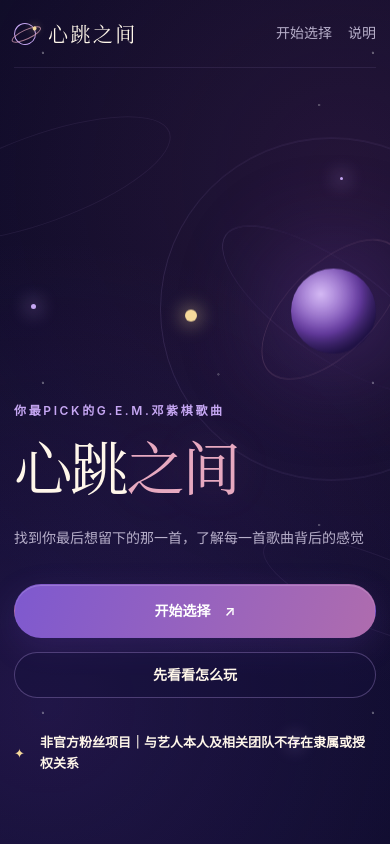
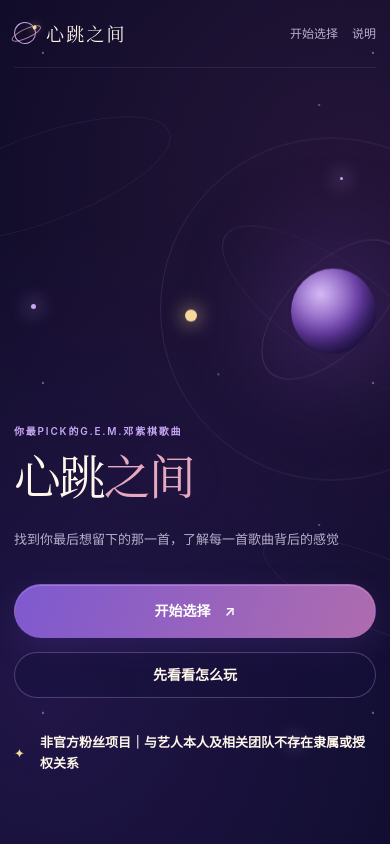
Before and after one commit to RobertLianGit/gempick, a Next.js app: page / in a window 390 px wide. Shown: the top 844 px of the page. Built offline with nearby package versions, Linux system fonts and the light colour scheme.

Commit message:
Refine mobile typography

```diff
--- a/app/globals.css
+++ b/app/globals.css
@@ -16,7 +16,7 @@
 }
 
 * { box-sizing: border-box; }
-html { scroll-behavior: smooth; }
+html { scroll-behavior: smooth; -webkit-text-size-adjust: 100%; text-size-adjust: 100%; }
 body {
   margin: 0;
   min-width: 320px;
@@ -468,12 +468,16 @@
 @media (max-width: 680px) {
   .page-shell, .site-header, .site-footer { width: min(100% - 28px, 1180px); }
   .site-header { height: 68px; }
-  .site-nav { gap: 16px; }
+  .brand { font-size: 18px; gap: 10px; }
+  .site-nav { gap: 14px; font-size: 12px; }
   .site-nav a:nth-child(2) { display: none; }
   .hero { min-height: calc(100svh - 68px); padding: 50px 0 70px; align-items: end; }
-  .hero h1 { font-size: clamp(50px,15vw,68px); }
-  .hero-lead { font-size: 14px; line-height: 1.8; }
+  .hero h1 { font-size: clamp(42px,12vw,54px); }
+  .hero-lead { font-size: 13px; line-height: 1.75; }
   .hero-orbit { width: 88vw; right: -35%; top: 32%; }
+  .eyebrow { margin-bottom: 10px; font-size: 10px; letter-spacing: .18em; }
+  .section-heading h2, .result-preview-copy h2 { font-size: 32px; }
+  .promise-section h2 { font-size: 32px; }
   .button-row { flex-direction: column; align-items: stretch; }
   .button-row .button { width: 100%; }
   .steps-grid, .album-grid, .prose-grid, .skeleton-grid { grid-template-columns: 1fr; }
@@ -488,7 +492,8 @@
   .preview-route { gap: 7px; }
   .flow-page, .prose-page { padding-top: 55px; }
   .flow-header { margin-bottom: 38px; }
-  .flow-header h1 { font-size: 40px; }
+  .flow-header h1 { font-size: 34px; line-height: 1.28; }
+  .flow-header > p:last-child { font-size: 13px; }
   .top-action-panel { align-items: stretch; flex-direction: column; gap: 18px; padding: 20px; }
   .top-action-buttons { align-items: stretch; flex-direction: column-reverse; }
   .top-action-buttons .button, .wildcard-action-panel > .button { width: 100%; }
@@ -509,39 +514,68 @@
   .inline-heading { align-items: flex-start; flex-direction: column; gap: 10px; }
   .bracket-actions { flex-direction: column-reverse; }
   .bracket-actions .button { width: 100%; }
-  .duel-heading { padding: 34px 0 28px; }
-  .duel-stage { grid-template-columns: 1fr; gap: 12px; }
-  .duel-card { min-height: auto; width: 100%; padding: 20px; display: flex; align-items: stretch; text-align: left; }
-  .card-orbit { width: 120px; height: 60px; right: -20px; top: 15px; }
+  .progress-wrap { margin-top: 24px; }
+  .progress-copy { font-size: 9px; }
+  .duel-heading { padding: 22px 0 18px; }
+  .duel-heading h1 { font-size: 24px; line-height: 1.35; }
+  .duel-stage { grid-template-columns: 1fr; gap: 10px; }
+  .duel-card { min-height: auto; width: 100%; padding: 16px; border-radius: 22px; display: flex; align-items: stretch; text-align: left; }
+  .card-orbit { width: 106px; height: 53px; right: -20px; top: 13px; }
   .duel-card-copy { margin: 0; z-index: 2; }
-  .duel-card-copy .eyebrow { margin-bottom: 8px; }
-  .duel-card h2 { font-size: 28px; }
+  .duel-card-copy .eyebrow { margin-bottom: 6px; font-size: 10px; letter-spacing: .16em; }
+  .duel-card h2 { font-size: 24px; line-height: 1.25; }
+  .track-en { margin: 4px 0; font-size: 10px; }
+  .track-story { margin: 16px 0 14px; padding: 13px 10px; }
+  .track-story > span { font-size: 8px; margin-bottom: 5px; }
+  .track-story > p { font-size: 13px; line-height: 1.68; }
+  .track-story details { margin-top: 10px; font-size: 10px; }
+  .track-story details p { font-size: 10px; line-height: 1.6; }
   .duel-card-actions { align-items: stretch; width: 100%; }
   .duel-card-actions .button, .listen-button { width: 100%; max-width: none; }
-  .duel-listen-guide { align-items: flex-start; border-radius: 18px; }
-  .versus { height: 30px; }
+  .duel-card-actions .button { min-height: 46px; font-size: 13px; }
+  .listen-button { padding: 8px 10px; }
+  .listen-button > span:first-child { width: 30px; height: 30px; flex-basis: 30px; }
+  .listen-button strong { font-size: 10px; }
+  .listen-button small { font-size: 8px; }
+  .duel-listen-guide { margin: -4px auto 18px; padding: 9px 12px; gap: 9px; align-items: flex-start; border-radius: 16px; }
+  .duel-listen-guide strong { font-size: 10px; }
+  .duel-listen-guide small { font-size: 8px; }
+  .versus { height: 28px; }
   .versus::before { top: 50%; left: 12%; right: 12%; bottom: auto; width: auto; height: 1px; }
   .play-controls p { display: none; }
   .reveal-actions { flex-direction: column-reverse; width: 100%; }
+  .reveal-page { padding: 48px 0; }
+  .reveal-page h1 { font-size: clamp(42px,13vw,60px); }
+  .reveal-fact p { font-size: 14px; }
+  .reveal-fact .reveal-album-context { font-size: 11px; }
   .champion-actions { flex-direction: column; width: 100%; }
   .reveal-actions .button, .champion-actions .button { width: 100%; }
-  .champion-hero h1 { font-size: clamp(56px,18vw,88px); }
+  .champion-hero { padding: 64px 0; }
+  .champion-hero h1 { font-size: clamp(44px,14vw,64px); }
+  .champion-en, .champion-meta { font-size: 13px; }
+  .champion-statement { font-size: 15px; }
   .champion-orbit { width: 110vw; height: 56vw; }
   .result-stats { grid-template-columns: 1fr 1fr; }
   .route-section { padding-top: 70px; }
   .ranking-section { padding-top: 70px; }
   .ranking-heading { grid-template-columns: 1fr; gap: 16px; }
+  .ranking-heading h2 { font-size: 30px; }
+  .ranking-heading > p { font-size: 12px; }
   .ranking-tracks { grid-template-columns: 1fr; }
   .ranking-tier-title { align-items: flex-start; flex-wrap: wrap; }
   details.ranking-tier .ranking-tier-title span { margin-left: 0; }
   .restart-panel { padding: 28px; flex-direction: column; align-items: flex-start; gap: 20px; }
   .restart-panel .button { width: 100%; }
   .prose-grid article { min-height: 230px; padding: 28px; }
+  .prose-grid h2 { font-size: 23px; }
+  .prose-grid p, .legal-sections p { font-size: 13px; }
   .legal-sections section { padding-left: 24px; }
   .site-footer { flex-direction: column; gap: 14px; }
   .site-footer div { flex-wrap: wrap; gap: 14px 20px; }
   .music-platform-backdrop, .result-share-backdrop { padding: 12px; align-items: end; }
   .music-platform-dialog, .result-share-dialog { max-height: calc(100svh - 24px); padding: 26px 18px 20px; border-radius: 24px 24px 18px 18px; }
+  .music-platform-dialog h2, .result-share-dialog h2 { font-size: 26px; }
+  .music-platform-intro { font-size: 12px; }
   .music-platform-options { grid-template-columns: 1fr; }
   .result-share-actions { align-items: stretch; flex-direction: column; }
   .result-share-actions .button { width: 100%; }
```
Also changed, not shown: 1 other file (tests, documents, lock files or other folders).
